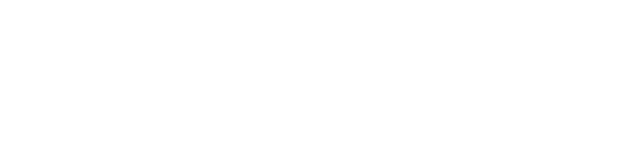
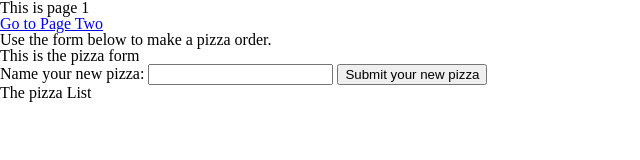
Before and after one commit to LukeMcCarthy20/class-14, a plain HTML site: page index.html in a window 1280 px wide. Shown: the whole page, without its empty margins (0-640 px from the left). Drawn offline with Linux system fonts and the light colour scheme.

Commit message:
added html to index

```diff
--- a/index.html
+++ b/index.html
@@ -11,7 +11,38 @@
     <link rel="stylesheet" href="css/main.css">
   </head>
   <body>
+    <h1>This is page 1</h1>
+    <p><a href="pageTwo.html">Go to Page Two</a></p>
+    <p>Use the form below to make a pizza order.</p>
 
-    <script src=""></script>
+    <form>
+      <fieldset>
+
+
+        <legend>This is the pizza form</form></legend>
+
+        <label>Name your new pizza:
+          <input type="text" name="PizzaInput" />
+        </label>
+        <button type="submit">Submit your new pizza </button>
+
+
+
+
+
+
+      </fieldset>
+
+
+
+    </form>
+
+<h2>The pizza List</h2>
+<ul id="pizzaList"></ul>
+
+
+
+    <script src="js/app.js"></script>
+    <script src="js/appOne.js"></script>
   </body>
 </html>
```
Also changed, not shown: pageTwo.html (+17 -0 lines).
